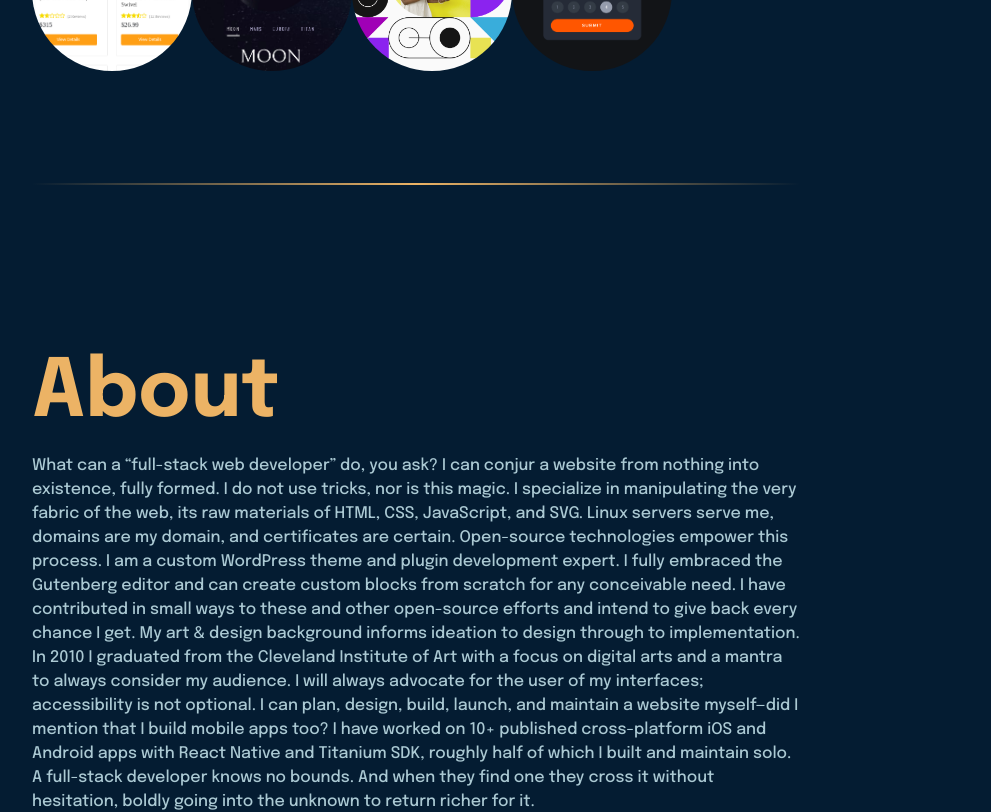
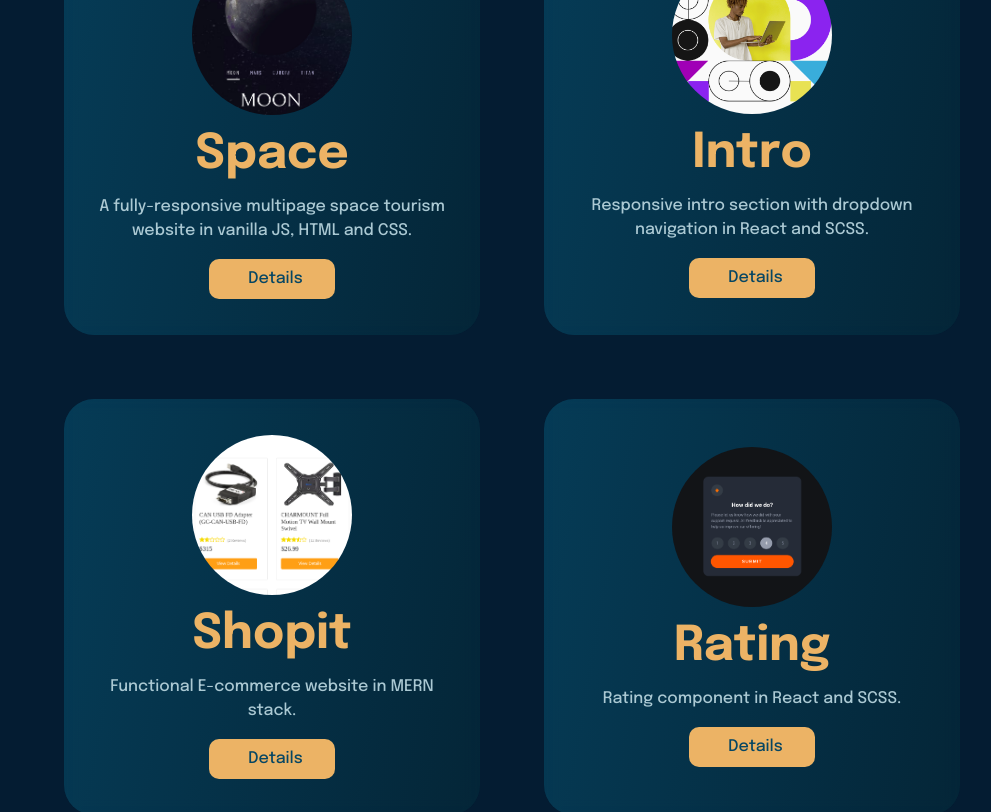
Before and after one commit to rosharp/portfolio, a React (Create React App) app: page / in a window 1280 px wide. Shown: the part 1120-1932 px from the top of the page, without its empty margins (224-1215 px from the left). Built offline with nearby package versions, Linux system fonts and the light colour scheme.

Commit message:
Header animation, cards

```diff
--- /dev/null
+++ b/src/components/Card.jsx
@@ -0,0 +1,22 @@
+import React from 'react'
+import { Link } from "react-router-dom";
+import textAnimationY from "./animations/textAnimationY";
+import { motion } from "framer-motion";
+import * as FaIcons from "react-icons/fa";
+
+const Card = ({ image, title, text, linkUrl }) => {
+    return (
+        <motion.div
+            className="card"
+            initial="hidden"
+            whileInView="visible"
+        >
+            <img src={image} className="round-img" />
+            <h3>{title}</h3>
+            <p>{text}</p>
+            <Link to={linkUrl} className="card-btn"><span>Details</span></Link>
+        </motion.div>
+    );
+}
+
+export default Card
--- /dev/null
+++ b/src/components/CardsData.js
@@ -0,0 +1,35 @@
+import SpaceRound from "../images/space/Moon-mobile-cropped.png";
+import ShopitRound from "../images/shopIT/shopit-main-cropped.png";
+import IntroRound from "../images/intro section/intro-mobile-cropped.png";
+import RatingRound from "../images/interactive rating component/interactive-rating-component-rating-cropped.png";
+
+export const CardsData = [
+    {
+        image: SpaceRound,
+        title: "Space",
+        text: "A fully-responsive multipage space tourism website in vanilla JS, HTML and CSS.",
+        linkUrl: "space",
+        className: "card",
+    },
+    {
+        image: ShopitRound,
+        title: "Shopit",
+        text: "Functional E-commerce website in MERN stack.",
+        linkUrl: "shopit",
+        className: "card",
+    },
+    {
+        image: IntroRound,
+        title: "Intro",
+        text: "Responsive intro section with dropdown navigation in React and SCSS.",
+        linkUrl: "intro",
+        className: "card",
+    },
+    {
+        image: RatingRound,
+        title: "Rating",
+        text: "Rating component in React and SCSS.",
+        linkUrl: "rating",
+        className: "card",
+    },
+]
--- a/src/components/Header.jsx
+++ b/src/components/Header.jsx
@@ -1,17 +1,25 @@
 import React from "react";
+import { motion } from "framer-motion";
 import Avatar from "../images/avatar.png";
 import * as FaIcons from "react-icons/fa";
 import * as AiIcons from "react-icons/ai";
 import Divider from "./Divider";
+import textAnimationY from "./animations/textAnimationY";
+
 
 const Header = () => {
+
   return (
-    <div className="header-home">
-      <h1>Hello, <span>I'm Vitaly</span></h1>
+    <motion.div
+      initial="hidden"
+      whileInView="visible"
+      className="header-home"
+    >
+      <motion.h1 custom={1} variants={textAnimationY}>Hello, <span>I'm Vitaly</span></motion.h1>
 
       <div className="header-p">
-        <p>Frontend Developer</p>
-        <p>Translator</p>
+        <motion.p custom={2} variants={textAnimationY}>Frontend Developer</motion.p>
+        <motion.p custom={2} variants={textAnimationY}>Translator</motion.p>
       </div>
 
       <img className="avatar-img" src={Avatar} alt="avatar" />
@@ -24,7 +32,7 @@ const Header = () => {
         <a className="header-btn" href="/downloads/Vitaliy_Bekshnev_CV.pdf" download><FaIcons.FaFileDownload className="header-icon" /></a>
       </div>
       <Divider />
-    </div>
+    </motion.div>
   );
 }
 
--- a/src/components/Web.jsx
+++ b/src/components/Web.jsx
@@ -1,21 +1,28 @@
 import React from "react";
 import { Link } from "react-router-dom";
-import SpaceRound from "../images/space/Moon-mobile-cropped.png";
-import ShopitRound from "../images/shopIT/shopit-main-cropped.png";
-import IntroRound from "../images/intro section/intro-mobile-cropped.png";
-import RatingRound from "../images/interactive rating component/interactive-rating-component-rating-cropped.png";
 import Divider from "./Divider";
+import Card from "./Card";
+import { CardsData } from "./CardsData";
+import { IoMdHeartEmpty } from "react-icons/io";
 
 const Web = () => {
   return (
     <div id="web">
       <h2>Web</h2>
       <p>Work I've done that resides out there, somewhere in the vast virtual space of the Internet.</p>
-      <div className="projects">
-        <Link to="shopit"><img className="round-img" alt="shopit" src={ShopitRound} /></Link>
-        <Link to="space"><img className="round-img" alt="space" src={SpaceRound} /></Link>
-        <Link to="intro"><img className="round-img" alt="intro" src={IntroRound} /></Link>
-        <Link to="rating"><img className="round-img" alt="interactive-rating-component" src={RatingRound} /></Link>
+      <div className="cards-container">
+        {CardsData.map((item, index) => {
+          return (
+          <Card
+            key={index}
+            image={item.image}
+            title={item.title}
+            text={item.text}
+            linkUrl={item.linkUrl}
+            className={item.className}
+          />
+          );
+        })}
       </div>
       <Divider />
     </div>
--- /dev/null
+++ b/src/components/animations/textAnimationY.js
@@ -0,0 +1,13 @@
+const textAnimationY = {
+  hidden: {
+    y: -100,
+    opacity: 0,
+  },
+  visible: custom => ({
+    y: 0,
+    opacity: 1,
+    transition: { delay: custom * 0.25 },
+  }),
+}
+
+export default textAnimationY;
--- a/src/css/style.css
+++ b/src/css/style.css
@@ -21,7 +21,6 @@ h3 {
   font-family: "Epilogue", sans-serif;
   font-weight: 700;
   line-height: 1;
-  font-size: 4rem;
   color: #ECB365;
   margin-bottom: 1.25rem;
 }
@@ -145,6 +144,54 @@ body {
   margin-block: 1rem;
 }
 
+.cards-container {
+  display: grid;
+  grid: repeat(2, 30rem)/auto-flow 30rem;
+}
+.cards-container > * {
+  margin-inline: 2rem;
+}
+
+.card {
+  display: flex;
+  justify-content: center;
+  align-items: center;
+  text-align: center;
+  flex-direction: column;
+  background: linear-gradient(100deg, rgba(6, 70, 99, 0.75), rgba(4, 41, 58, 0.75));
+  backdrop-filter: blur(8px);
+  margin-block: 2rem;
+  border-radius: 30px;
+  max-width: 40rem;
+}
+.card p {
+  margin-inline: 2rem;
+}
+.card * {
+  margin-block: 0.5rem;
+}
+
+.card-btn {
+  background: #ECB365;
+  color: #064663;
+  border: none;
+  border-radius: 10px;
+  padding: 0.5rem 2rem;
+  font: inherit;
+  cursor: pointer;
+  outline: inherit;
+}
+.card-btn:hover {
+  background: linear-gradient(100deg, #ebcda2, #ECB365);
+  --underline-width: 100%;
+  transition: background 300ms;
+}
+.card-btn span {
+  background: linear-gradient(#041C32 0 0) bottom left/var(--underline-width, 0%) 0.1em no-repeat;
+  padding-left: 7px;
+  transition: background-size 0.5s;
+}
+
 .footer {
   display: grid;
   justify-content: center;
@@ -263,6 +310,12 @@ body {
   h1 {
     font-size: 5rem;
   }
+  h2 {
+    font-size: 4rem;
+  }
+  h3 {
+    font-size: 3rem;
+  }
   .navbar-show,
 .navbar-close {
     display: none;
@@ -284,7 +337,7 @@ body {
     padding-block: 1rem;
     margin-bottom: 2rem;
     margin-top: 2rem;
-    border-radius: 25px;
+    border-radius: 30px;
     transition: 850ms;
     z-index: 9999;
   }
--- a/src/css/style.scss
+++ b/src/css/style.scss
@@ -13,6 +13,10 @@ $clr-accent-200: #ebcda2;
 
 $clr-neutral-300-trsp: rgb(4, 41, 58, .75);
 $clr-neutral-200-trsp: rgb(6, 70, 99, .75);
+
+$clr-accent-100-trsp: rgb(236, 179, 101, .75);
+$clr-accent-200-trsp: rgb(235, 205, 162, .75);
+
 
 *,
 *::before,
@@ -36,7 +40,6 @@ h3 {
   font-family: $Epilogue;
   font-weight: 700;
   line-height: 1;
-  font-size: 4rem;
   color: $clr-accent-100;
   margin-bottom: 1.25rem;
 }
@@ -164,6 +167,59 @@ body {
     max-width: 8rem;
     border-radius: 50%;
     margin-block: 1rem;
+  }
+}
+
+.cards-container {
+  display: grid;
+  grid: repeat(2, 30rem) / auto-flow 30rem;
+
+  & > * {
+    margin-inline: 2rem;
+  }
+}
+
+.card {
+  display: flex;
+  justify-content: center;
+  align-items: center;
+  text-align: center;
+  flex-direction: column;
+  background: linear-gradient(100deg, $clr-neutral-200-trsp, $clr-neutral-300-trsp);
+  backdrop-filter: blur(8px);
+  margin-block: 2rem;
+  border-radius: 30px;
+  max-width: 40rem;
+
+  p {
+    margin-inline: 2rem;
+  }
+
+  & * {
+    margin-block: .5rem;
+  }
+}
+
+.card-btn {
+  background: $clr-accent-100;
+	color: $clr-neutral-200;
+	border: none;
+  border-radius: 10px;
+  padding: .5rem 2rem;
+	font: inherit;
+	cursor: pointer;
+	outline: inherit;
+
+  &:hover {
+    background: linear-gradient(100deg, $clr-accent-200, $clr-accent-100);
+    --underline-width: 100%;
+    transition: background 300ms;
+  }
+
+  span {
+    background: linear-gradient($clr-neutral-400 0 0) bottom left/ var(--underline-width, 0%) 0.1em no-repeat;
+    padding-left: 7px;
+    transition: background-size 0.5s;
   }
 }
 
@@ -313,6 +369,14 @@ body {
     font-size: 5rem;
   }
 
+  h2 {
+    font-size: 4rem;
+  }
+
+  h3 {
+    font-size: 3rem;
+  }
+
   .navbar-show,
   .navbar-close {
     display: none;
@@ -337,7 +401,7 @@ body {
     padding-block: 1rem;
     margin-bottom: 2rem;
     margin-top: 2rem;
-    border-radius: 25px;
+    border-radius: 30px;
     transition: 850ms;
     z-index: 9999;
 
```
Also changed, not shown: 1 other file (tests, documents, lock files or other folders).
